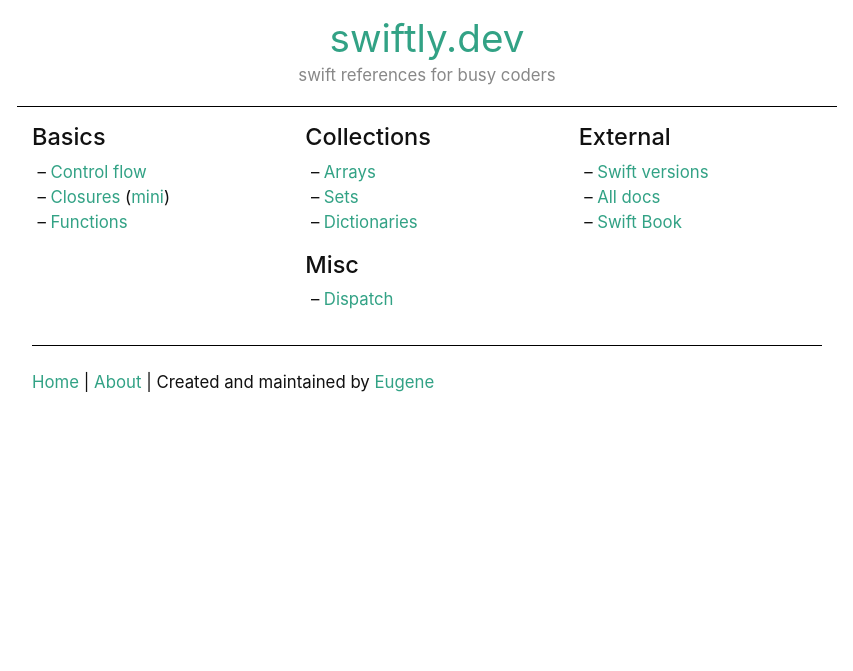
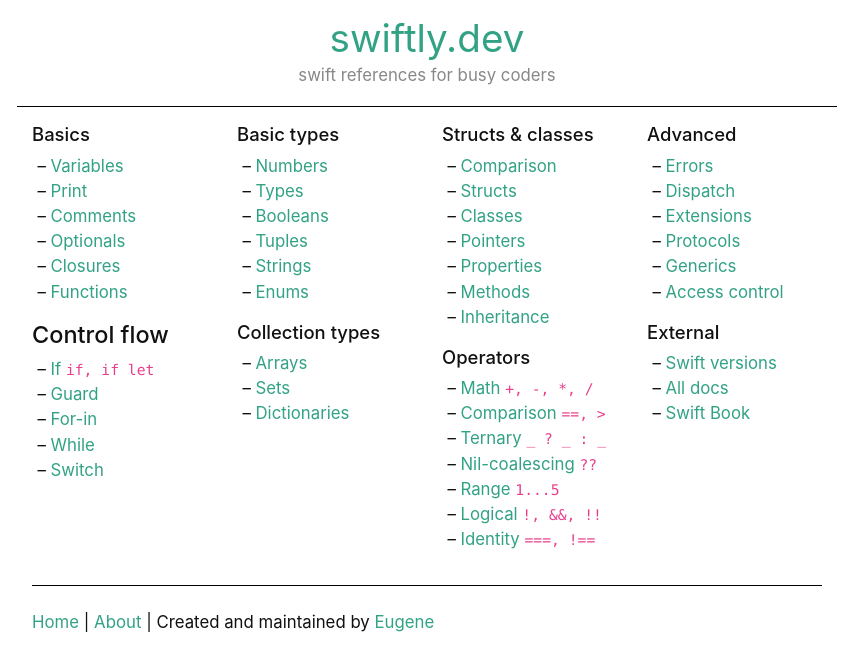
Before and after one commit to ebelinski/swiftly, a Jekyll site: the page built from index.md, in a window 1280 px wide. Shown: the top 671 px of the page, without its empty margins (213-1066 px from the left). Built offline with Jekyll 4.4.1, drawn with Linux system fonts in a browser that asks for light colours.

Commit message:
added a bunch of topics

```diff
--- a/index.md
+++ b/index.md
@@ -3,29 +3,76 @@ layout: default
 ---
 {::options parse_block_html="true" /}
 
-{% include opencol.html size=4 newrow=true %}
+{% include opencol.html size=3 newrow=true %}
 
-### Basics
+#### Basics
 
-* [Control flow]({{ "/control-flow" | relative_url }})
-* [Closures]({{ "/closures" | relative_url }}) ([mini]({{ "/closures-mini" | relative_url }}))
+* [Variables]({{ "/variables" | relative_url }})
+* [Print]({{ "/print" | relative_url }})
+* [Comments]({{ "/comments" | relative_url }})
+* [Optionals]({{ "/optionals" | relative_url }})
+* [Closures]({{ "/closures" | relative_url }})
 * [Functions]({{ "/functions" | relative_url }})
 
-{% include closecol.html %}{% include opencol.html size=4 %}
+### Control flow
 
-### Collections
+* [If]({{ "/if" | relative_url }}) `if, if let`
+* [Guard]({{ "/guard" | relative_url }})
+* [For-in]({{ "/for-in" | relative_url }})
+* [While]({{ "/while" | relative_url }})
+* [Switch]({{ "/switch" | relative_url }})
+
+{% include closecol.html %}{% include opencol.html size=3 %}
+
+#### Basic types
+
+* [Numbers]({{ "/numbers" | relative_url }})
+* [Types]({{ "/types" | relative_url }})
+* [Booleans]({{ "/booleans" | relative_url }})
+* [Tuples]({{ "/tuples" | relative_url }})
+* [Strings]({{ "/strings" | relative_url }})
+* [Enums]({{ "/enums" | relative_url }})
+
+#### Collection types
 
 * [Arrays]({{ "/arrays" | relative_url }})
 * [Sets]({{ "/sets" | relative_url }})
 * [Dictionaries]({{ "/dictionaries" | relative_url }})
 
-### Misc
+{% include closecol.html %}{% include opencol.html size=3 %}
 
+#### Structs & classes
+
+* [Comparison]({{ "/structs-vs-classes" | relative_url }})
+* [Structs]({{ "/structs" | relative_url }})
+* [Classes]({{ "/classes" | relative_url }})
+* [Pointers]({{ "/pointers" | relative_url }})
+* [Properties]({{ "/properties" | relative_url }})
+* [Methods]({{ "/methods" | relative_url }})
+* [Inheritance]({{ "/inheritance" | relative_url }})
+
+#### Operators
+
+* [Math]({{ "/" | relative_url }}) `+, -, *, /`
+* [Comparison]({{ "/comparison" | relative_url }}) `==, >`
+* [Ternary]({{ "/ternary" | relative_url }}) `_ ? _ : _`
+* [Nil-coalescing]({{ "/nil-coalescing" | relative_url }}) `??`
+* [Range]({{ "/" | relative_url }}) `1...5`
+* [Logical]({{ "/" | relative_url }}) `!, &&, !!`
+* [Identity]({{ "/" | relative_url }}) `===, !==`
+
+{% include closecol.html %}{% include opencol.html size=3 %}
+
+#### Advanced
+
+* [Errors]({{ "/errors" | relative_url }})
 * [Dispatch]({{ "/dispatch" | relative_url }})
+* [Extensions]({{ "/extensions" | relative_url }})
+* [Protocols]({{ "/protocols" | relative_url }})
+* [Generics]({{ "/generics" | relative_url }})
+* [Access control]({{ "/access-control" | relative_url }})
 
-{% include closecol.html %}{% include opencol.html size=4 %}
-
-### External
+#### External
 
 * [Swift versions](https://iosref.com/swift/)
 * [All docs](https://swift.org/documentation/)
```
